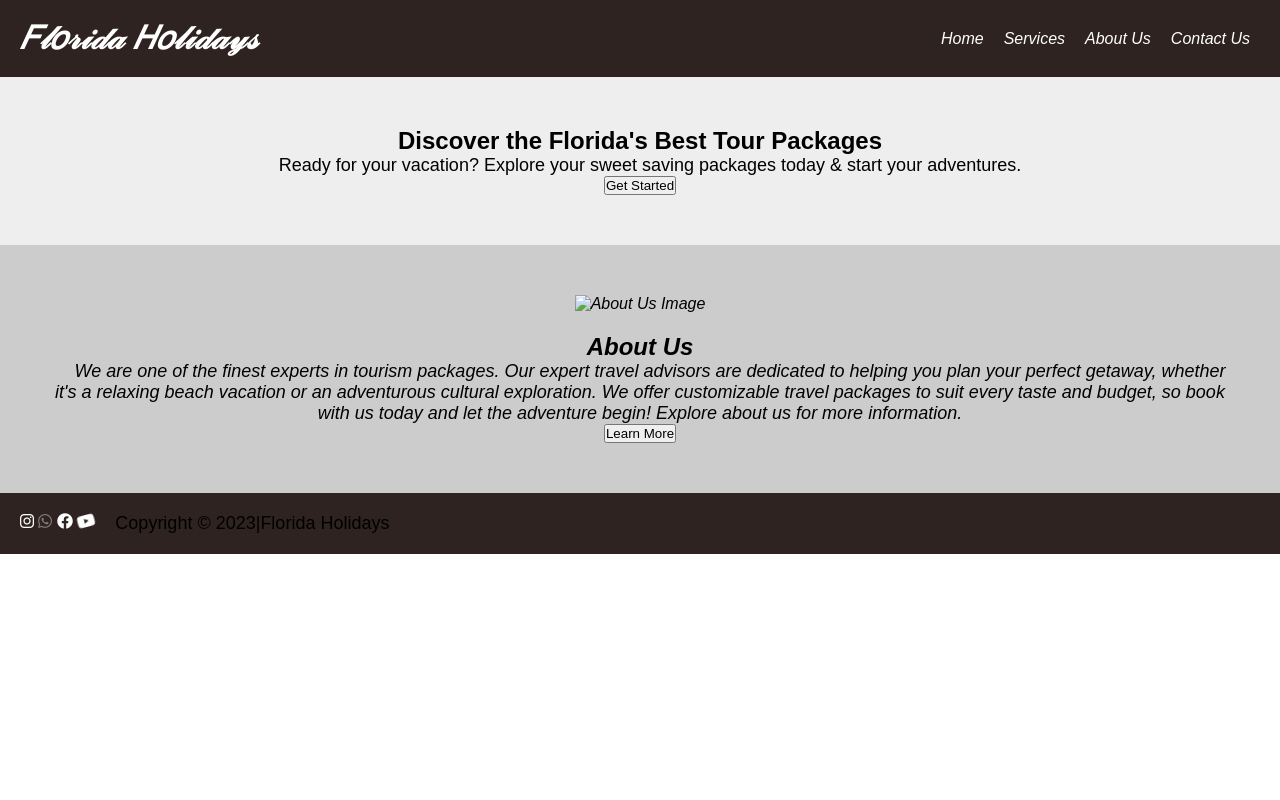
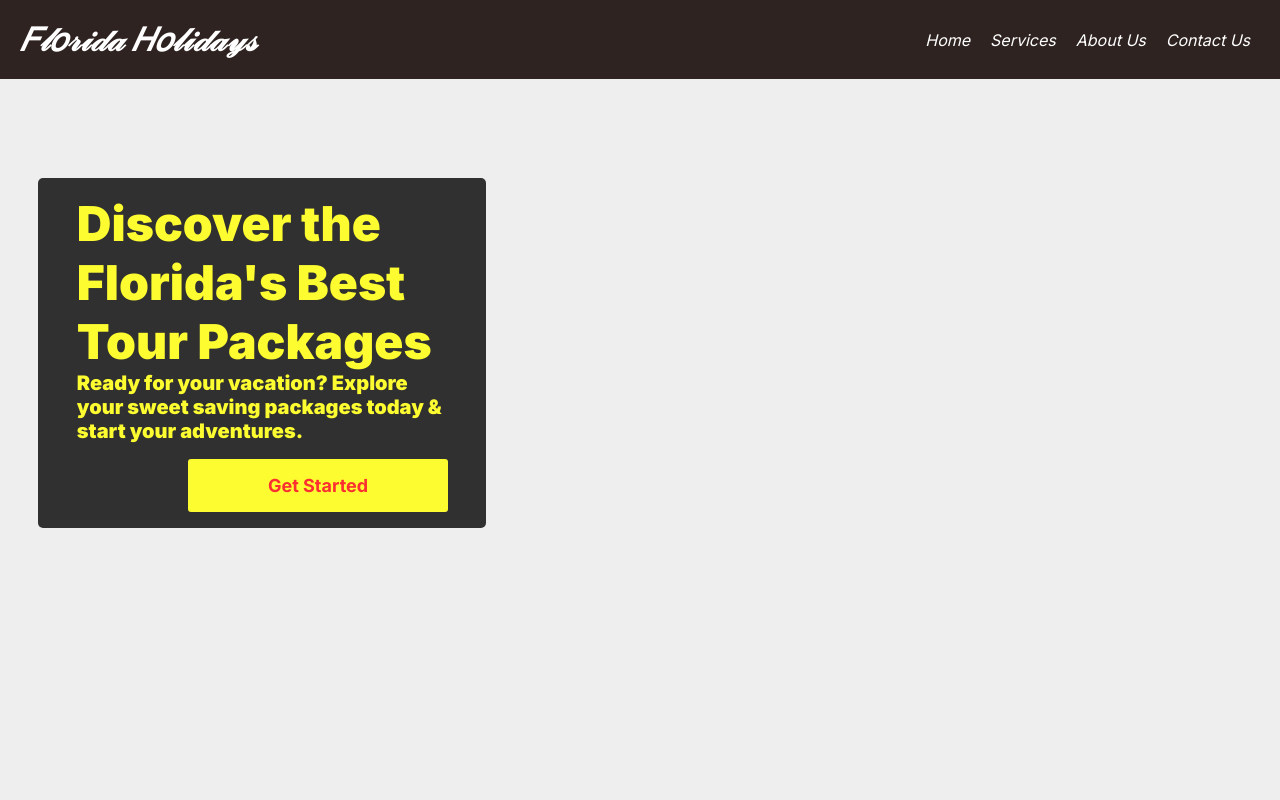
Before and after one commit to kori-njoroge/free-lance-codes, a plain HTML site: page Assignment (2)/Assignment/pages/index.html in a window 1280 px wide. Shown: the top 800 px of the page. Drawn offline with Linux system fonts and the light colour scheme.

Commit message:
home page styles

```diff
--- a/Assignment (2)/Assignment/css/style.css
+++ b/Assignment (2)/Assignment/css/style.css
@@ -1,8 +1,13 @@
+@import url('https://fonts.googleapis.com/css2?family=Inter:wght@100;200;300;400;500;600;700;800;900&display=swap');
+
+* {
+	font-family: inter;
+}
+
 body {
 	margin: 0;
-	padding: 0;
-	font-family: Arial, sans-serif;
 }
+
 
 header {
 	background-color: #2e2321;
@@ -11,7 +16,7 @@ header {
 	display: flex;
 	justify-content: space-between;
 	align-items: center;
-	font-style:italic;
+	font-style: italic;
 }
 
 nav ul {
@@ -30,52 +35,137 @@ nav a {
 	text-decoration: none;
 }
 
-section {
-	padding: 50px;
-}
 
 #hero {
 	background-color: #eee;
+	background-size: cover;
+	font-weight: 900;
+	font-size: 20px;
+	display: flex;
+	position: relative;
+	height: 100vh;
+}
+
+.hero-division {
+	background-color: black;
+	opacity: 0.8;
+	color: yellow;
+	width: 35%;
+	height: fit-content;
+	margin-top: 4%;
+	margin-left: 3%;
+	padding: 2vh 3vw;
+	border-radius: 5px;
+	position: absolute;
+	top: 6%;
+}
+
+.hero-division h2 {
+	font-size: 3rem;
+	font-weight: 900;
+}
+
+.hero-division>a {
+	background-color: transparent;
+	width: 120vw;
 	text-align: center;
 }
 
+.hero-division button {
+	color: red;
+	font-size: 18px;
+	font-weight: 700;
+	margin-top: 2vh;
+	padding: 2vh 1vw;
+	background-color: yellow;
+	border-radius: 3px;
+	border: none;
+	width: 70%;
+	cursor: pointer;
+	float: right;
+}
+
+.hero-division button:hover {
+	background-color: transparent;
+	border: 1px solid yellow;
+	color: yellow;
+	zoom: 2;
+	transition: .5s ease-in;
+}
+
 #about {
+	display: flex;
+	color: white;
+	background-color: black;
+	padding-top: 5vh;
+	justify-content: center;
+	padding: 5vh 3vw;
+}
+
+#about img {
+	width: 50%;
+	margin-right: 3vw;
+	height: 80vh;
+}
+
+.content {
+	width: 50%;
+	padding: 2vh;
+	padding-right: 5vh;
+	font-size: 1.5rem;
+	height: fit-content;
+	background-color: black;
+	opacity: .9;
+	border-radius: 5px;
+}
+
+.content button {
+	padding: 2vh 2vw;
+	margin-top: 2vh;
+	margin-left: 10vw;
+	width: 35vh;
+	cursor: pointer;
+	background-color: transparent;
+	color: white;
+	border-radius: 3px;
+	border: 1px solid ;
+	font-size: 16px;
+	font-weight: 600;
+	transition: .3s ease-in-out;
+
+}
+
+.content button:hover{
+	background-color: yellow;
+	border: 1px solid black;
+	color: black;
+	border-radius: 5px;
+}
+
+
+footer {
+	background-color: black;
+	color: #fff;
+	text-align: center;
+	padding: 20px;
+}
+.medias{
+	margin-bottom: 1vh;
+}
+.medias i{
+	background-color: yellow;
+	color: black;
+	padding: 1vh;
+	border-radius: 3px;
+	font-size: 20px;
+	margin: 0vh .2vw;
+}
+
+#p-6 {
 	background-color: #ccc;
 	text-align: center;
 	position: relative;
-	font-style:italic;
-}
-
-#about img {
-	max-width: 100%;
-	height: auto;
-	margin-bottom: 20px;
-}
-
-.btn {
-	display: inline-block;
-	padding: 10px 20px;
-	background-color: #333;
-	color: #fff;
-	border: none;
-	border-radius: 5px;
-	margin-top: 20px;
-	text-decoration: none;
-}
-
-footer {
-	background-color: #2e2321;
-	color: #fff;
-	display: flex;
-	text-align: center;
-	padding: 20px;
-}
-
-#p-6{
-    background-color: #ccc;
-	text-align: center;
-	position: relative;
-	font-style:normal;
+	font-style: normal;
 }
 
 #who {
@@ -89,25 +179,20 @@ footer {
 	font-size: 40px;
 }
 
- p {
-	color: black;
-	font-size: 18px;
-	text-indent: 20px;
- }
+
 
 #team {
 	background-color: #ab9d9d;
 	text-align: center;
 }
 
-html {
+
+*,
+*:before,
+*:after {
+	margin: 0;
+	padding: 0;
 	box-sizing: border-box;
-  }
-
-  *, *:before, *:after {
-	margin:0;
-  	padding:0;
-  	box-sizing:border-box;
 }
 
 .column {
@@ -136,7 +221,8 @@ html {
 	grid-row-gap: 20px;
 }
 
-  .container::after, .row::after {
+.container::after,
+.row::after {
 	content: "";
 	clear: both;
 	display: table;
@@ -161,3 +247,57 @@ html {
 .button:hover {
 	background-color: #555;
 }
+
+/* carousell */
+.carousel {
+	width: 100%;
+	height: 100%;
+	position: relative;
+	overflow: hidden;
+}
+
+.carousel-image {
+	position: absolute;
+	top: 0;
+	left: 0;
+	width: 100%;
+	height: 100%;
+	background-position: center;
+	background-size: cover;
+	animation: carousel 10s infinite;
+	opacity: 0;
+}
+
+.carousel-image:nth-child(1) {
+	animation-delay: 0s;
+}
+
+.carousel-image:nth-child(2) {
+	animation-delay: 5s;
+}
+
+.carousel-image:nth-child(3) {
+	animation-delay: 10s;
+}
+
+@keyframes carousel {
+	0% {
+		opacity: 0;
+	}
+
+	20% {
+		opacity: 1;
+	}
+
+	33% {
+		opacity: 1;
+	}
+
+	53% {
+		opacity: 0;
+	}
+
+	100% {
+		opacity: 0;
+	}
+}
```
Lines whose indentation alone changed are shown as unchanged.
